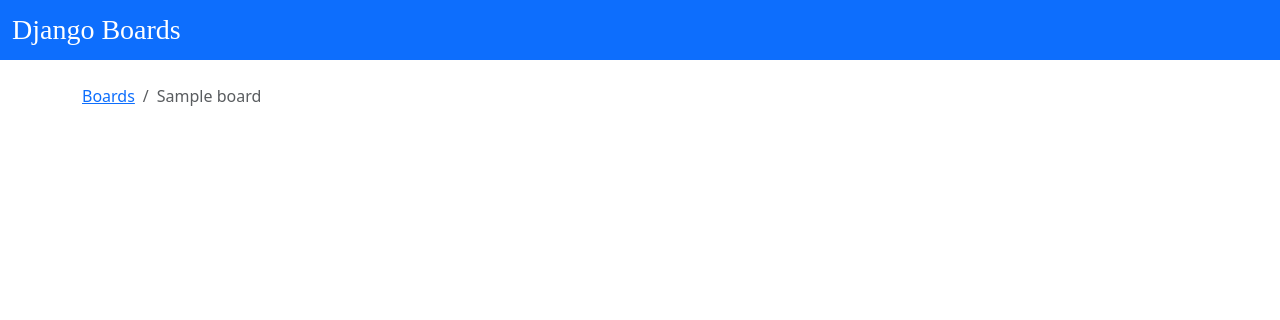
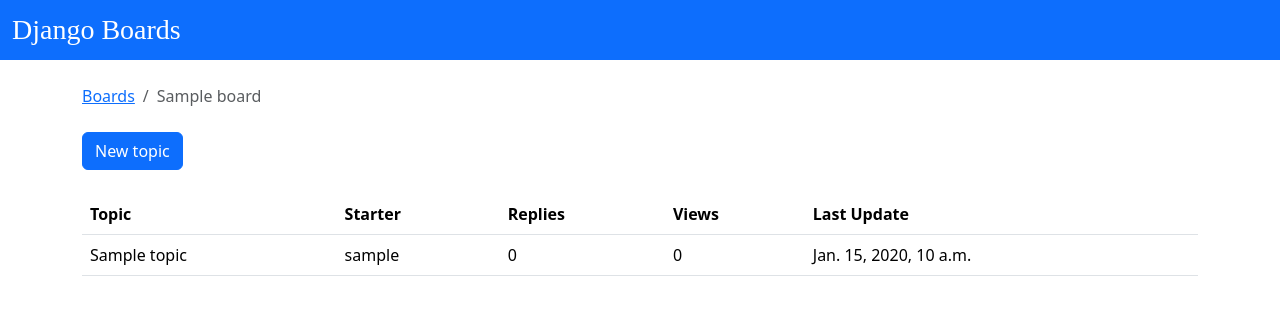
Before and after one commit to interglobalmedia/django-boards, a Django app: page /boards/1/ in a window 1280 px wide. Shown: the top 320 px of the page. Run offline with Django 5.2, Linux system fonts and the light colour scheme; tables that the repository leaves empty hold one stand-in row (values such as "Sample post"); some libraries are stand-ins or nearby versions; some web fonts are replaced.

Commit message:
Add new_topic table

```diff
--- a/django_boards/templates/topics.html
+++ b/django_boards/templates/topics.html
@@ -1,14 +1,37 @@
-{% extends "base.html" %}
-
+{% extends 'base.html' %}
 {% block title %}
-{{ board.name }} - {{ block.super }}
+  {{ board.name }} - {{ block.super }}
 {% endblock title %}
-
 {% block breadcrumb %}
-<li class="breadcrumb-item"><a href="{% url 'index' %}">Boards</a></li>
-<li class="breadcrumb-item active">{{ board.name }}</li>
+  <li class="breadcrumb-item">
+    <a href="{% url 'index' %}">Boards</a>
+  </li>
+  <li class="breadcrumb-item active">{{ board.name }}</li>
 {% endblock breadcrumb %}
-
 {% block content %}
-<!-- just leaving it empty for now. we will add core here soon. -->
+<div class="mb-4">
+    <a href="{% url 'new_topic' board.id %}" class="btn btn-primary">New topic</a>
+  </div>
+  <table class="table">
+    <thead class="thead-inverse">
+      <tr>
+        <th>Topic</th>
+        <th>Starter</th>
+        <th>Replies</th>
+        <th>Views</th>
+        <th>Last Update</th>
+      </tr>
+    </thead>
+    <tbody>
+      {% for topic in board.topics.all %}
+        <tr>
+          <td>{{ topic.subject }}</td>
+          <td>{{ topic.starter.username }}</td>
+          <td>0</td>
+          <td>0</td>
+          <td>{{ topic.last_updated }}</td>
+        </tr>
+      {% endfor %}
+    </tbody>
+  </table>
 {% endblock content %}
```
